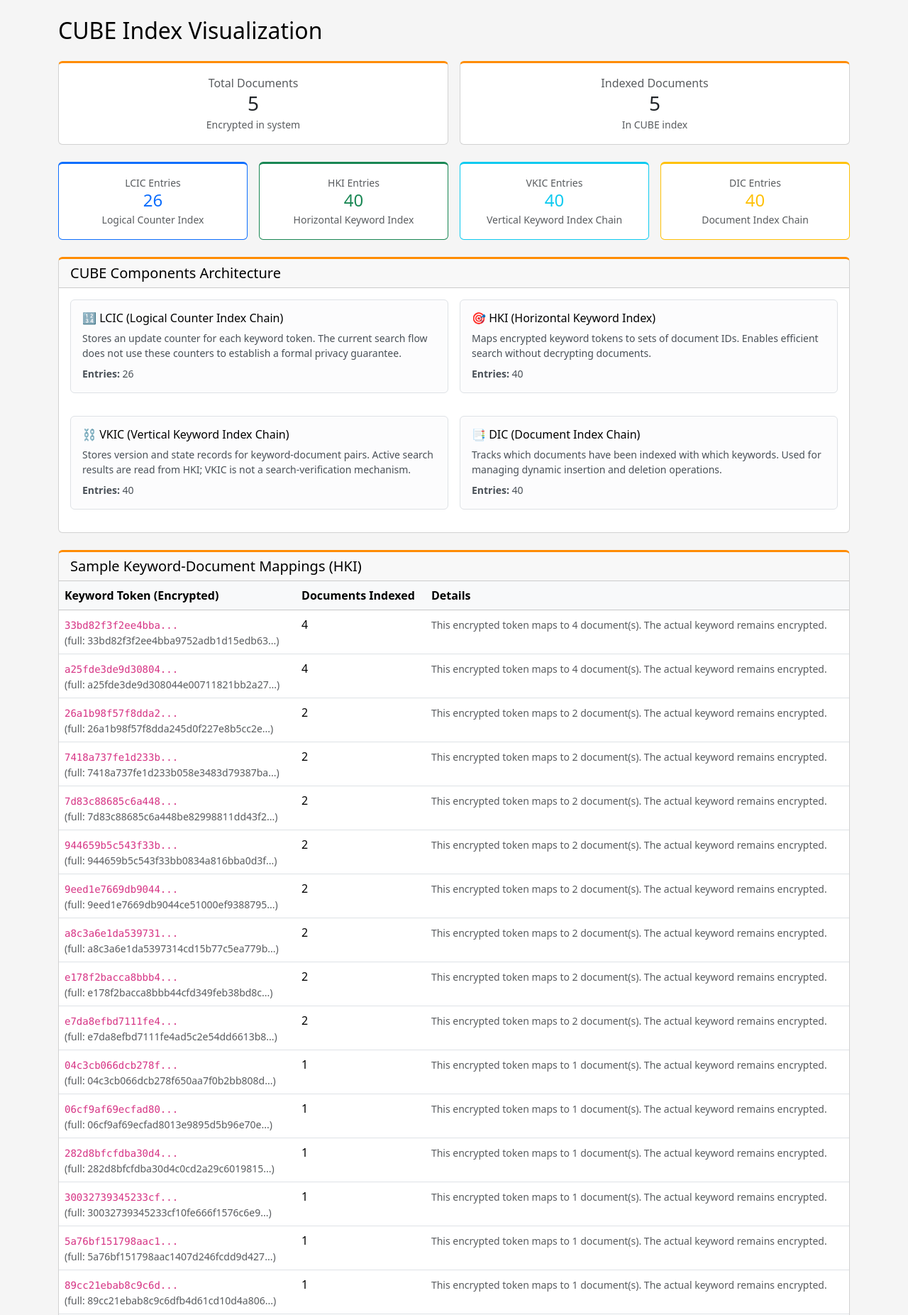
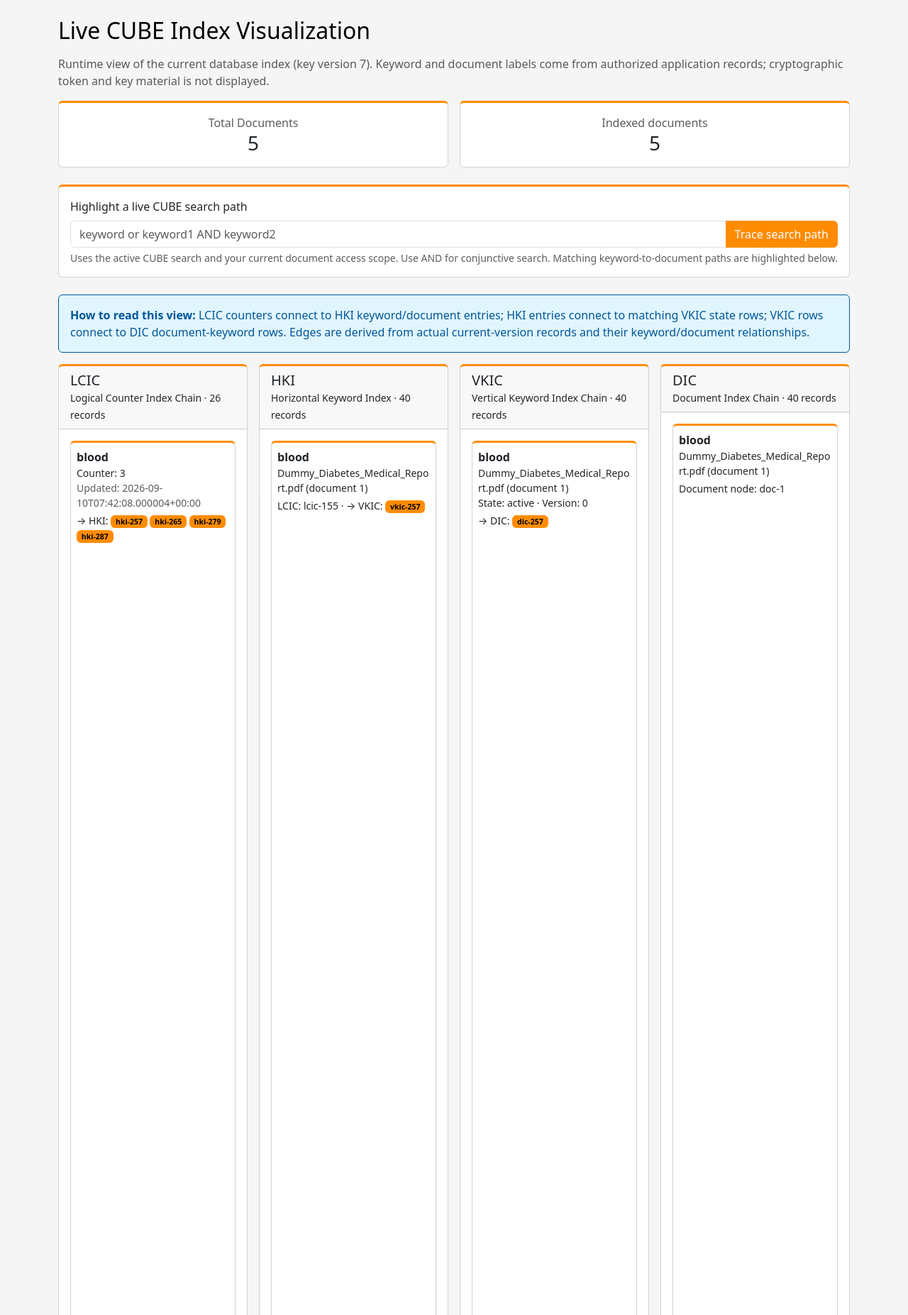
Before and after one commit to vetri2210/AI-based-DSSE-for-medical-records, a Flask app: page /cube-dashboard in a window 1280 px wide. Shown: the part 65-1918 px from the top of the page at 71% size. Run offline with Flask 2, Linux system fonts and the light colour scheme; a user stored in the database is signed in; data comes from the database, SQL or seed files in the repository; both versions use the stored data as it was after the commit.

Commit message:
Additional fts completed

```diff
--- a/app.py
+++ b/app.py
@@ -1761,10 +1761,224 @@ def api_search():
     return jsonify(response_data)
 
 
+def _build_cube_visualization(user_id):
+    """Load safe, current-version CUBE rows and their real relational links."""
+    db = get_db()
+    version = cube_index.key_version
+    scope_sql = "" if user_id is None else " AND d.owner = ?"
+    scope_parameters = () if user_id is None else (user_id,)
+
+    hki_rows = db.execute(
+        """
+        SELECT h.id, h.keyword_token, h.document_id, d.filename
+        FROM cube_hki h
+        JOIN documents d ON d.id = h.document_id
+        WHERE h.key_version = ?""" + scope_sql + """
+        ORDER BY h.id
+        """,
+        (version, *scope_parameters),
+    ).fetchall()
+    vkic_rows = db.execute(
+        """
+        SELECT v.id, v.keyword_token, v.document_id, d.filename,
+               v.version, v.state
+        FROM cube_vkic v
+        JOIN documents d ON d.id = v.document_id
+        WHERE v.key_version = ?""" + scope_sql + """
+        ORDER BY v.id
+        """,
+        (version, *scope_parameters),
+    ).fetchall()
+    dic_rows = db.execute(
+        """
+        SELECT x.id, x.keyword_token, x.document_id, d.filename
+        FROM cube_dic x
+        JOIN documents d ON d.id = x.document_id
+        WHERE x.key_version = ?""" + scope_sql + """
+        ORDER BY x.id
+        """,
+        (version, *scope_parameters),
+    ).fetchall()
+
+    visible_tokens = {row["keyword_token"] for row in hki_rows}
+    lcic_rows = db.execute(
+        """
+        SELECT id, keyword_token, counter, updated_at
+        FROM cube_lcic
+        WHERE key_version = ?
+        ORDER BY id
+        """,
+        (version,),
+    ).fetchall()
+    lcic_rows = [
+        row for row in lcic_rows if row["keyword_token"] in visible_tokens
+    ]
+    visible_tokens.update(row["keyword_token"] for row in vkic_rows)
+    visible_tokens.update(row["keyword_token"] for row in dic_rows)
+
+    keyword_rows = db.execute(
+        """
+        SELECT d.id AS document_id, d.owner, k.keyword
+        FROM documents d
+        JOIN keywords k ON k.document_id = d.id
+        WHERE (? IS NULL OR d.owner = ?)
+        ORDER BY d.id, k.id
+        """,
+        (user_id, user_id),
+    ).fetchall()
+    keyword_by_token = {}
+    for row in keyword_rows:
+        token = cube_index.generate_search_token(row["keyword"])
+        if token in visible_tokens:
+            keyword_by_token.setdefault(token, row["keyword"])
+
+    query = request.args.get("query", "").strip()
+    query_terms = _parse_search_keywords(query) if query else []
+    matching_pairs = set()
+    matching_document_ids = set()
+    if query_terms:
+        matching_document_ids = set(
+            search_document_ids(query_terms, user_id=user_id)
+        )
+        matching_pairs = {
+            (term, document_id)
+            for term in query_terms
+            for document_id in cube_index.search_single_keyword(term)
+            if document_id in matching_document_ids
+        }
+
+    lcic = []
+    hki = []
+    vkic = []
+    dic = []
+    documents = {}
+    lcic_by_token = {}
+    hki_by_pair = {}
+    vkic_by_pair = {}
+    dic_by_pair = {}
+
+    for row in lcic_rows:
+        node_id = f"lcic-{row['id']}"
+        token = row["keyword_token"]
+        lcic_by_token[token] = node_id
+        lcic.append({
+            "id": node_id,
+            "keyword": keyword_by_token.get(token, "Keyword unavailable"),
+            "counter": row["counter"],
+            "updated_at": row["updated_at"],
+            "hki_ids": [],
+            "highlighted": False,
+        })
+
+    for row in hki_rows:
+        token = row["keyword_token"]
+        document_id = row["document_id"]
+        node_id = f"hki-{row['id']}"
+        pair = (token, document_id)
+        hki_by_pair.setdefault(pair, []).append(node_id)
+        documents[document_id] = row["filename"]
+        hki.append({
+            "id": node_id,
+            "keyword": keyword_by_token.get(token, "Keyword unavailable"),
+            "document_id": document_id,
+            "filename": row["filename"],
+            "lcic_id": lcic_by_token.get(token),
+            "vkic_ids": [],
+            "highlighted": (
+                (keyword_by_token.get(token, "").strip().lower(), document_id)
+                in matching_pairs
+            ),
+        })
+
+    for row in vkic_rows:
+        pair = (row["keyword_token"], row["document_id"])
+        node_id = f"vkic-{row['id']}"
+        vkic_by_pair.setdefault(pair, []).append(node_id)
+        vkic.append({
+            "id": node_id,
+            "keyword": keyword_by_token.get(
+                row["keyword_token"], "Keyword unavailable"
+            ),
+            "document_id": row["document_id"],
+            "filename": row["filename"],
+            "version": row["version"],
+            "state": row["state"],
+            "dic_ids": [],
+            "highlighted": (
+                (
+                    keyword_by_token.get(
+                        row["keyword_token"], ""
+                    ).strip().lower(),
+                    row["document_id"],
+                )
+                in matching_pairs
+            ),
+        })
+
+    for row in dic_rows:
+        pair = (row["keyword_token"], row["document_id"])
+        node_id = f"dic-{row['id']}"
+        dic_by_pair.setdefault(pair, []).append(node_id)
+        dic.append({
+            "id": node_id,
+            "keyword": keyword_by_token.get(
+                row["keyword_token"], "Keyword unavailable"
+            ),
+            "document_id": row["document_id"],
+            "filename": row["filename"],
+            "highlighted": (
+                (
+                    keyword_by_token.get(
+                        row["keyword_token"], ""
+                    ).strip().lower(),
+                    row["document_id"],
+                )
+                in matching_pairs
+            ),
+        })
+
+    for entry in hki:
+        token = next(
+            row["keyword_token"]
+            for row in hki_rows
+            if f"hki-{row['id']}" == entry["id"]
+        )
+        if entry["lcic_id"]:
+            lcic_node = next(node for node in lcic if node["id"] == entry["lcic_id"])
+            lcic_node["hki_ids"].append(entry["id"])
+            lcic_node["highlighted"] = (
+                lcic_node["highlighted"] or entry["highlighted"]
+            )
+        entry["vkic_ids"] = vkic_by_pair.get((token, entry["document_id"]), [])
+
+    for entry in vkic:
+        row = next(
+            row for row in vkic_rows if f"vkic-{row['id']}" == entry["id"]
+        )
+        entry["dic_ids"] = dic_by_pair.get(
+            (row["keyword_token"], entry["document_id"]), []
+        )
+
+    return {
+        "version": version,
+        "query": query,
+        "query_terms": query_terms,
+        "matching_document_ids": sorted(matching_document_ids),
+        "lcic": lcic,
+        "hki": hki,
+        "vkic": vkic,
+        "dic": dic,
+        "documents": [
+            {"id": document_id, "filename": filename}
+            for document_id, filename in sorted(documents.items())
+        ],
+    }
+
+
 @app.route("/cube-dashboard")
 @login_required
 def cube_dashboard():
-    """Visualize CUBE index structure and statistics."""
+    """Visualize current, authorized CUBE records without exposing token values."""
     global cube_index
 
     try:
@@ -1774,20 +1988,23 @@ def cube_dashboard():
         flash("CUBE status is temporarily unavailable.", "danger")
         return redirect(url_for("dashboard"))
 
-    if not cube_index:
-        cube_stats = {}
-        keyword_mappings = []
-    else:
-        user_id = None if session.get("role") == "admin" else session["user_id"]
-        cube_stats = cube_index.get_cube_stats(user_id=user_id)
-        keyword_mappings = cube_index.get_keyword_mappings(
-            limit=50, user_id=user_id
-        )
-
+    user_id = None if session.get("role") == "admin" else session["user_id"]
+    cube_stats = cube_index.get_cube_stats(user_id=user_id) if cube_index else {}
+    cube_data = _build_cube_visualization(user_id) if cube_index else {
+        "version": None,
+        "query": "",
+        "query_terms": [],
+        "matching_document_ids": [],
+        "lcic": [],
+        "hki": [],
+        "vkic": [],
+        "dic": [],
+        "documents": [],
+    }
     return render_template(
         "cube_visualization.html",
         cube_stats=cube_stats,
-        keyword_mappings=keyword_mappings
+        cube_data=cube_data,
     )
 
 
--- a/templates/cube_visualization.html
+++ b/templates/cube_visualization.html
@@ -1,169 +1,175 @@
 {% extends "layout.html" %}
 {% block content %}
-<h2 class="mb-4">CUBE Index Visualization</h2>
+<h2 class="mb-3">Live CUBE Index Visualization</h2>
+<p class="text-muted">
+  Runtime view of the current database index (key version {{ cube_data.version }}).
+  Keyword and document labels come from authorized application records; cryptographic
+  token and key material is not displayed.
+</p>
 
 <div class="row g-3 mb-4">
   <div class="col-md-6">
-    <div class="card">
-      <div class="card-body text-center">
+    <div class="card"><div class="card-body text-center">
         <div class="text-muted">Total Documents</div>
         <div class="h3 mb-0">{{ cube_stats.get('total_documents', 0) }}</div>
-        <small class="text-muted">Encrypted in system</small>
-      </div>
-    </div>
+    </div></div>
   </div>
   <div class="col-md-6">
-    <div class="card">
-      <div class="card-body text-center">
-        <div class="text-muted">Indexed Documents</div>
+    <div class="card"><div class="card-body text-center">
+      <div class="text-muted">Indexed documents</div>
       <div class="h3 mb-0">{{ cube_stats.get('indexed_documents', 0) }}</div>
-        <small class="text-muted">In CUBE index</small>
-      </div>
-    </div>
+    </div></div>
   </div>
 </div>
 
-<div class="row g-3 mb-4">
-  <div class="col-md-3">
-    <div class="card border-primary">
-      <div class="card-body text-center">
-        <div class="text-muted small">LCIC Entries</div>
-        <div class="h4 mb-0 text-primary">{{ cube_stats.get('lcic_entries', 0) }}</div>
-        <small class="text-muted">Logical Counter Index</small>
+<form method="get" action="{{ url_for('cube_dashboard') }}" class="card card-body mb-4">
+  <label class="form-label" for="cube-query">Highlight a live CUBE search path</label>
+  <div class="input-group">
+    <input id="cube-query" class="form-control" type="text" name="query"
+           value="{{ cube_data.query }}" placeholder="keyword or keyword1 AND keyword2">
+    <button class="btn btn-primary" type="submit">Trace search path</button>
+  </div>
+  <small class="form-text text-muted">
+    Uses the active CUBE search and your current document access scope. Use AND for
+    conjunctive search. Matching keyword-to-document paths are highlighted below.
+  </small>
+  {% if cube_data.query and not cube_data.query_terms %}
+  <div class="alert alert-warning mt-3 mb-0">Enter one or more searchable keywords.</div>
+  {% elif cube_data.query_terms %}
+  <div class="mt-2 small">
+    Matched documents: {{ cube_data.matching_document_ids|length }}
+  </div>
+  {% endif %}
+</form>
+
+<div class="alert alert-info">
+  <strong>How to read this view:</strong>
+  LCIC counters connect to HKI keyword/document entries; HKI entries connect to matching
+  VKIC state rows; VKIC rows connect to DIC document-keyword rows. Edges are derived
+  from actual current-version records and their keyword/document relationships.
+</div>
+
+<style>
+  .cube-entry { min-height: 100%; }
+  .cube-entry.highlighted {
+    border: 2px solid #dc3545 !important;
+    background-color: #fff3f3;
+    box-shadow: 0 0 0 .15rem rgba(220, 53, 69, .12);
+  }
+  .cube-layer { height: 100%; }
+  .cube-relations { overflow-wrap: anywhere; }
+</style>
+
+<div class="row g-3">
+  <section class="col-xl-3 col-md-6" aria-labelledby="lcic-title">
+    <div class="card cube-layer">
+      <div class="card-header">
+        <h3 class="h5 mb-0" id="lcic-title">LCIC</h3>
+        <small>Logical Counter Index Chain · {{ cube_data.lcic|length }} records</small>
+      </div>
+      <div class="card-body">
+        {% for entry in cube_data.lcic %}
+        <article class="card cube-entry mb-2 {% if entry.highlighted %}highlighted{% endif %}">
+          <div class="card-body p-2">
+            <strong>{{ entry.keyword }}</strong>
+            <div class="small">Counter: {{ entry.counter }}</div>
+            <div class="small text-muted">Updated: {{ entry.updated_at }}</div>
+            <div class="cube-relations small mt-1">
+              → HKI:
+              {% for node_id in entry.hki_ids %}
+                <span class="badge text-bg-light">{{ node_id }}</span>
+              {% else %}none{% endfor %}
             </div>
           </div>
-  </div>
-  <div class="col-md-3">
-    <div class="card border-success">
-      <div class="card-body text-center">
-        <div class="text-muted small">HKI Entries</div>
-        <div class="h4 mb-0 text-success">{{ cube_stats.get('hki_entries', 0) }}</div>
-        <small class="text-muted">Horizontal Keyword Index</small>
+        </article>
+        {% else %}
+        <p class="text-muted mb-0">No current LCIC records in this scope.</p>
+        {% endfor %}
       </div>
     </div>
+  </section>
+
+  <section class="col-xl-3 col-md-6" aria-labelledby="hki-title">
+    <div class="card cube-layer">
+      <div class="card-header">
+        <h3 class="h5 mb-0" id="hki-title">HKI</h3>
+        <small>Horizontal Keyword Index · {{ cube_data.hki|length }} records</small>
       </div>
-  <div class="col-md-3">
-    <div class="card border-info">
-      <div class="card-body text-center">
-        <div class="text-muted small">VKIC Entries</div>
-        <div class="h4 mb-0 text-info">{{ cube_stats.get('vkic_entries', 0) }}</div>
-        <small class="text-muted">Vertical Keyword Index Chain</small>
+      <div class="card-body">
+        {% for entry in cube_data.hki %}
+        <article class="card cube-entry mb-2 {% if entry.highlighted %}highlighted{% endif %}">
+          <div class="card-body p-2">
+            <strong>{{ entry.keyword }}</strong>
+            <div class="small">{{ entry.filename }} (document {{ entry.document_id }})</div>
+            <div class="cube-relations small mt-1">
+              LCIC: {{ entry.lcic_id or "none" }} · → VKIC:
+              {% for node_id in entry.vkic_ids %}
+                <span class="badge text-bg-light">{{ node_id }}</span>
+              {% else %}none{% endfor %}
             </div>
           </div>
-  </div>
-  <div class="col-md-3">
-    <div class="card border-warning">
-      <div class="card-body text-center">
-        <div class="text-muted small">DIC Entries</div>
-        <div class="h4 mb-0 text-warning">{{ cube_stats.get('dic_entries', 0) }}</div>
-        <small class="text-muted">Document Index Chain</small>
+        </article>
+        {% else %}
+        <p class="text-muted mb-0">No current HKI records in this scope.</p>
+        {% endfor %}
       </div>
     </div>
+  </section>
+
+  <section class="col-xl-3 col-md-6" aria-labelledby="vkic-title">
+    <div class="card cube-layer">
+      <div class="card-header">
+        <h3 class="h5 mb-0" id="vkic-title">VKIC</h3>
+        <small>Vertical Keyword Index Chain · {{ cube_data.vkic|length }} records</small>
+      </div>
+      <div class="card-body">
+        {% for entry in cube_data.vkic %}
+        <article class="card cube-entry mb-2 {% if entry.highlighted %}highlighted{% endif %}">
+          <div class="card-body p-2">
+            <strong>{{ entry.keyword }}</strong>
+            <div class="small">{{ entry.filename }} (document {{ entry.document_id }})</div>
+            <div class="small">State: {{ entry.state }} · Version: {{ entry.version }}</div>
+            <div class="cube-relations small mt-1">
+              → DIC:
+              {% for node_id in entry.dic_ids %}
+                <span class="badge text-bg-light">{{ node_id }}</span>
+              {% else %}none{% endfor %}
             </div>
           </div>
+        </article>
+        {% else %}
+        <p class="text-muted mb-0">No current VKIC records in this scope.</p>
+        {% endfor %}
+      </div>
+    </div>
+  </section>
 
-<div class="card mb-4">
+  <section class="col-xl-3 col-md-6" aria-labelledby="dic-title">
+    <div class="card cube-layer">
       <div class="card-header">
-    <h5 class="mb-0">CUBE Components Architecture</h5>
+        <h3 class="h5 mb-0" id="dic-title">DIC</h3>
+        <small>Document Index Chain · {{ cube_data.dic|length }} records</small>
       </div>
       <div class="card-body">
-    <div class="row g-3">
-      <div class="col-md-6">
-        <div class="alert alert-light border">
-          <h6 class="mb-2">🔢 LCIC (Logical Counter Index Chain)</h6>
-          <p class="mb-0 small">
-            Stores an update counter for each keyword token. The current search flow does
-            not use these counters to establish a formal privacy guarantee.
-          </p>
-          <div class="mt-2 small">
-            <strong>Entries:</strong> {{ cube_stats.get('lcic_entries', 0) }}
+        {% for entry in cube_data.dic %}
+        <article class="card cube-entry mb-2 {% if entry.highlighted %}highlighted{% endif %}">
+          <div class="card-body p-2">
+            <strong>{{ entry.keyword }}</strong>
+            <div class="small">{{ entry.filename }} (document {{ entry.document_id }})</div>
+            <div class="cube-relations small mt-1">Document node: doc-{{ entry.document_id }}</div>
+          </div>
+        </article>
+        {% else %}
+        <p class="text-muted mb-0">No current DIC records in this scope.</p>
+        {% endfor %}
       </div>
     </div>
+  </section>
 </div>
 
-      <div class="col-md-6">
-        <div class="alert alert-light border">
-          <h6 class="mb-2">🎯 HKI (Horizontal Keyword Index)</h6>
-          <p class="mb-0 small">
-            Maps encrypted keyword tokens to sets of document IDs. Enables efficient
-            search without decrypting documents.
-          </p>
-          <div class="mt-2 small">
-            <strong>Entries:</strong> {{ cube_stats.get('hki_entries', 0) }}
-          </div>
-        </div>
-      </div>
-
-      <div class="col-md-6">
-        <div class="alert alert-light border">
-          <h6 class="mb-2">⛓️ VKIC (Vertical Keyword Index Chain)</h6>
-          <p class="mb-0 small">
-            Stores version and state records for keyword-document pairs. Active search
-            results are read from HKI; VKIC is not a search-verification mechanism.
-          </p>
-          <div class="mt-2 small">
-            <strong>Entries:</strong> {{ cube_stats.get('vkic_entries', 0) }}
-          </div>
-        </div>
-      </div>
-
-      <div class="col-md-6">
-        <div class="alert alert-light border">
-          <h6 class="mb-2">📑 DIC (Document Index Chain)</h6>
-          <p class="mb-0 small">
-            Tracks which documents have been indexed with which keywords. Used for
-            managing dynamic insertion and deletion operations.
-          </p>
-          <div class="mt-2 small">
-            <strong>Entries:</strong> {{ cube_stats.get('dic_entries', 0) }}
-          </div>
-        </div>
-      </div>
-    </div>
-  </div>
-</div>
-
-{% if keyword_mappings %}
-<div class="card">
-  <div class="card-header">
-    <h5 class="mb-0">Sample Keyword-Document Mappings (HKI)</h5>
-  </div>
-  <div class="table-responsive">
-    <table class="table table-hover mb-0">
-      <thead class="table-light">
-        <tr>
-          <th>Keyword Token (Encrypted)</th>
-          <th>Documents Indexed</th>
-          <th>Details</th>
-        </tr>
-      </thead>
-      <tbody>
-        {% for mapping in keyword_mappings %}
-          <tr>
-            <td>
-              <code class="text-break small">{{ mapping.token }}</code>
-              <small class="text-muted d-block">(full: {{ mapping.token_full[:32] }}...)</small>
-            </td>
-            <td>{{ mapping.doc_count }}</td>
-            <td>
-              <small class="text-muted">
-                This encrypted token maps to {{ mapping.doc_count }} document(s).
-                The actual keyword remains encrypted.
-              </small>
-            </td>
-          </tr>
-        {% endfor %}
-      </tbody>
-    </table>
-  </div>
-</div>
-{% else %}
-<div class="alert alert-info">No keyword mappings to display yet. Upload documents to build the CUBE index.</div>
-{% endif %}
-
 <div class="alert alert-warning mt-4">
-  <strong>Implementation note:</strong>
-  The displayed identifiers are HMAC-derived tokens. This implementation does not
-  establish forward privacy, backward privacy, or verifiable search.
+  This is a live operational index view, not a cryptographic proof of search completeness
+  or formal forward/backward privacy. Document filenames and indexed keywords are shown
+  only within the current user's authorized scope.
 </div>
 {% endblock %}
```
Also changed, not shown: test_phase2_recovery.py (+46 -0 lines), database.db, 1 other file. Lines whose indentation alone changed are shown as unchanged.
